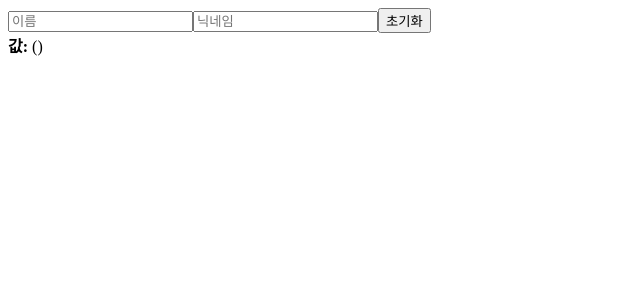
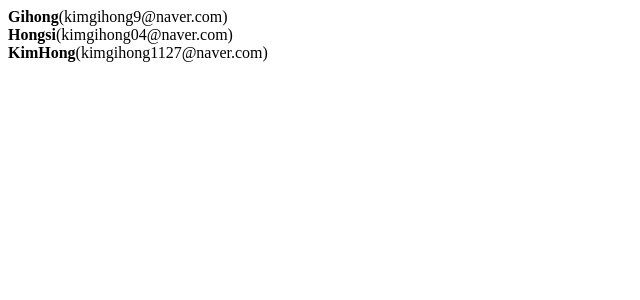
Before and after one commit to KimGiHong/React-study, a React (Create React App) app: page / in a window 1280 px wide. Shown: the top 300 px of the page, without its empty margins (0-640 px from the left). Built offline with nearby package versions, Linux system fonts and the light colour scheme.

Commit message:
[배열 렌더링]

```diff
--- a/src/App.js
+++ b/src/App.js
@@ -4,10 +4,12 @@
 import Wrapper from './Wrapper';
 import Counter from './Counter';
 import InputSample from './InputSample';
+import UserList from './UserList';
 
 function App() {
   return (
-    <InputSample />
+    <UserList />
+    // <InputSample />
 
     //<Counter />
 
@@ -37,7 +39,7 @@
 jsx에서는 class 대신 className이란걸 사용한다.
 
 
-*Props
+*Props Hello.js
 
 name과 color 같은 것들을 props라고 칭한다.
 Hello컴포넌트에서 name,color라는 props값을 파라미터를 통해 받아올 수 있는데 비구조화 할당을 해주면 바로 추출하여 사용할 수 있다.
@@ -45,12 +47,14 @@
 태그와 태그 사이에 넣는 내용을 의미하는것이 children props 이다.
 
 
-*조건부 렌더링
+*조건부 렌더링 Wrapper.js
 :특정 조건이 참인지 거짓인지에 따라서 다른 결과를 보여주는 것을 의미한다.
 조건부 렌더링을 사용할때에는 삼항연산자 또는 and연산자를 사용하자.
 isSpecial의 값에 아무런 값을 넣지 않으면 true값을 출력함.
 
-*useState
+
+
+*useState Counter.js
 
 컴포넌트에서 동적인 값을 상태(state)라고 부릅니다. 리액트에 useState 라는 함수가 있는데요, 이것을 사용하면 컴포넌트에서 상태를 관리 할 수 있습니다.
 useState 를 사용 할 때에는 상태의 기본값을 파라미터로 넣어서 호출해줍니다. 이 함수를 호출해주면 배열이 반환되는데요, 여기서 첫번째 원소는 현재 상태, 두번째 원소는 첫번째 원소를 변환시키는 값인 Setter 함수입니다.
@@ -69,7 +73,9 @@
     setNumber(prevNumber => prevNumber + 1);
   }
 
-*input 상태 관리하기
+
+
+*input 상태 관리하기 inputSample.js
 
 리액트 상태에서 객체를 수정해야 할 때에는,
 
@@ -88,4 +94,26 @@
 이러한 작업을, "불변성을 지킨다" 라고 부릅니다. 불변성을 지켜주어야만 리액트 컴포넌트에서 상태가 업데이트가 됐음을 감지 할 수 있고 이에 따라 필요한 리렌더링이 진행됩니다.
 만약에 inputs[name] = value 이런식으로 기존 상태를 직접 수정하게 되면, 값을 바꿔도 리렌더링이 되지 않습니다.
 추가적으로, 리액트에서는 불변성을 지켜주어야만 컴포넌트 업데이트 성능 최적화를 제대로 할 수 있습니다.
+
+
+
+*useRef inputSample.js
+
+useRef() 를 사용하여 Ref 객체를 만들고, 이 객체를 우리가 선택하고 싶은 DOM 에 ref 값으로 설정해주어야 합니다. 그러면, Ref 객체의 .current 값은 우리가 원하는 DOM 을 가르키게 됩니다.
+onReset 함수에서 input 에 포커스를 하는 focus() DOM API 를 호출해줄 수 있습니다.
+
+
+
+*배열 렌더링 UserList.js
+
+배열이 고정적이라면 상관없겟지만, 배열의 인덱스를 하나하나 조회해가면서 렌더링하는 방법은 동적인 배열을 렌더링하지 못합니다.
+동적인 배열을 렌더링해야 할 때에는 자바스크립트 배열의 내장함수 map() 을 사용합니다.
+map() 함수는 배열안에 있는 각 원소를 변환하여 새로운 배열을 만들어줍니다.
+리액트에서 동적인 배열을 렌더링해야 할 때는 이 함수를 사용하여 일반 데이터 배열을 리액트 엘리먼트로 이루어진 배열로 변환해주면 됩니다.
+
+리액트에서 배열을 렌더링 할 때에는 key 라는 props 를 설정해야합니다. key 값은 각 원소들마다 가지고 있는 고유값으로 설정을 해야합니다.
+지금의 경우엔 id 가 고유 값이지요.
+
+만약 배열 안의 원소가 가지고 있는 고유한 값이 없다면 map() 함수를 사용 할 때 설정하는 콜백함수의 두번째 파라미터 index 를 key 로 사용하시면 됩니다.
+각 고유 원소에 key 가 있어야만 배열이 업데이트 될 때 효율적으로 렌더링 될 수 있습니다.
 */
--- a/src/InputSample.js
+++ b/src/InputSample.js
@@ -1,10 +1,11 @@
-import React, {useState} from 'react';
+import React, {useState, useRef} from 'react';
 
 function InputSample() {
     const [inputs , setInputs] = useState ({
         name: '',
         nickname: ''
     });
+    const nameInput = useRef();
     const {name,nickname} = inputs;
 
     const onChange = (e) => {
@@ -19,8 +20,9 @@
     const onReset = () => {
         setInputs({
             name:'',
-            nickname:''
-        })
+            nickname:'',
+        });
+        nameInput.current.focus();
     };
     return(
         <div>
@@ -29,6 +31,7 @@
                 placeholder="이름"
                 onChange={onChange}
                 value={name}
+                ref={nameInput}
             />
             <input
                 name="nickname"
--- /dev/null
+++ b/src/UserList.js
@@ -0,0 +1,40 @@
+import React from 'react';
+
+function User({user}){
+    return(
+        <div>
+            <b>{user.username}</b><span>({user.email})</span>
+        </div>
+    )
+}
+
+function UserList() {
+    const users = [
+        {
+            id: 1,
+            username: 'Gihong',
+            email: 'kimgihong9@naver.com'
+        },
+        {
+            id: 2,
+            username: 'Hongsi',
+            email: 'kimgihong04@naver.com'
+        },
+        {
+            id: 3,
+            username: 'KimHong',
+            email: 'kimgihong1127@naver.com'
+        },
+    ];
+    return(
+        <div>
+            {
+                users.map(
+                    user => (<User user ={user} key={user.id}/>)
+                )
+            }
+        </div>
+    )
+}
+
+export default UserList;
```
Also changed, not shown: 1 other file (tests, documents, lock files or other folders).
